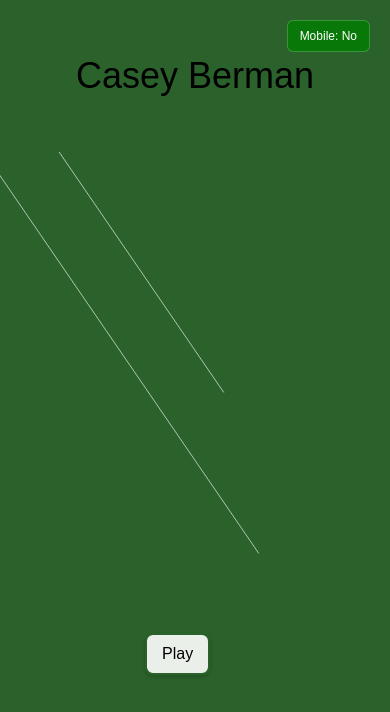
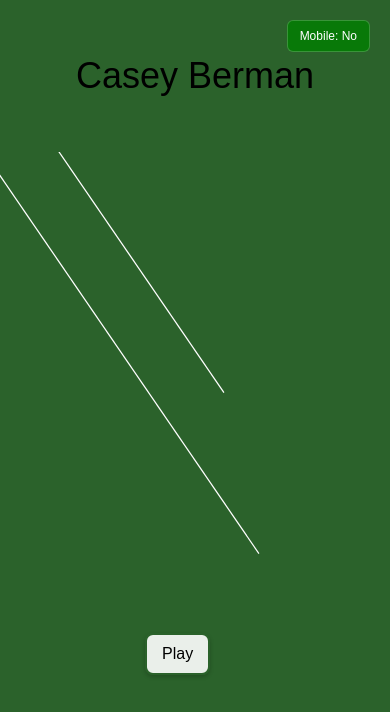
Before and after one commit to straubo/rain_js, a website with bundled scripts: page public/index.html in a window 390 px wide. Both pictures are taken after a click on the button "Pause". Built offline with nearby package versions, Linux system fonts and the light colour scheme; a web font is replaced by a local one.

Commit message:
reduced visual blip at end of svg line

```diff
--- a/public/index.css
+++ b/public/index.css
@@ -15,6 +15,12 @@ body {
 .second {
     left: 175px;
     top: 450px;
+}
+
+.cls-1 {
+    stroke-linecap: butt;
+    paint-order: stroke fill;
+    shape-rendering: geometricPrecision;
 }
 
 .cls-1,
--- a/public/js/index.js
+++ b/public/js/index.js
@@ -2,11 +2,14 @@ import mobileDetection from './mobileDetection.js';
 
 let rainInterval;
 let isPaused = false;
+let isMobile = false; // Local mobile state for performance
 
 window.onload = function() {
     setupMobileDetection();
+    // Initialize local mobile state
+    isMobile = mobileDetection.getIsMobile();
     // Start rain with appropriate interval based on mobile detection
-    const initialInterval = mobileDetection.getIsMobile() ? 500 : 300;
+    const initialInterval = isMobile ? 500 : 300;
     startRain(initialInterval);
     setupPauseButton();
 };
@@ -27,8 +30,6 @@ let stopRain = () => {
 };
 
 let setupMobileDetection = () => {
-
-    // Update mobile status display
     const updateMobileStatusDisplay = (isMobile) => {
         const statusElement = document.getElementById('mobileStatus');
         const statusTextElement = document.getElementById('mobileStatusText');
@@ -40,26 +41,25 @@ let setupMobileDetection = () => {
     };
 
     // Log initial mobile status
-    console.log('Initial mobile status:', mobileDetection.getIsMobile());
+    console.log('Initial mobile status:', isMobile);
     console.log('Initial viewport size:', mobileDetection.getViewportSize());
     console.log('Device info:', mobileDetection.getDeviceInfo());
 
     // Update initial status display
     updateMobileStatusDisplay(mobileDetection.getIsMobile());
 
-    // Listen for mobile status changes
-    mobileDetection.onMobileChange((isMobile) => {
-        console.log('Mobile status changed to:', isMobile);
+    mobileDetection.onMobileChange((newIsMobile) => {
+        console.log('Mobile status changed to:', newIsMobile);
+        isMobile = newIsMobile;
 
         // Update status display
-        updateMobileStatusDisplay(isMobile);
+        updateMobileStatusDisplay(newIsMobile);
 
         // Adjust rain interval based on mobile status
-        if (isMobile) {
-            // Slower rain on mobile for better performance
+        if (newIsMobile) {
             if (rainInterval) {
                 stopRain();
-                startRain(500); // 500ms interval for mobile
+                startRain(500);
             }
         } else {
             // Normal rain speed on desktop
@@ -68,6 +68,7 @@ let setupMobileDetection = () => {
                 startRain(300); // 300ms interval for desktop
             }
         }
+        console.log('Line weight will be', newIsMobile ? '5' : '1', 'for new raindrops');
     });
 
     // Listen for viewport changes
@@ -86,7 +87,7 @@ let setupPauseButton = () => {
     pauseButton.addEventListener('click', () => {
         if (isPaused) {
             // Use mobile-appropriate interval when resuming
-            const interval = mobileDetection.getIsMobile() ? 500 : 300;
+            const interval = isMobile ? 500 : 300;
             startRain(interval);
             pauseButton.textContent = 'Pause';
             isPaused = false;
@@ -106,6 +107,7 @@ function Raindrop() {
     const rainLineLength = 1352.439268137;
     const drip1Length = 50.748687744140625;
     const drip2Length = 55.05485534667969;
+    const lineWeight = isMobile ? 5 : 2
 
     let rainContainer = document.createElementNS(
         "http://www.w3.org/2000/svg",
@@ -124,7 +126,7 @@ function Raindrop() {
         "path"
     );
 
-    this.makeRainDiv = () => {
+    this.makeRainContainer = () => {
         rainContainer.classList.add("svgContainer");
         rainContainer.setAttribute("id", "Layer_1");
         rainContainer.setAttribute("data-name", "Layer 1");
@@ -139,6 +141,7 @@ function Raindrop() {
         dripLine.setAttribute("x2", "771.85");
         dripLine.setAttribute("y2", "1119.25");
         dripLine.animateLength = rainLineLength;
+        dripLine.setAttribute("stroke-width", lineWeight);
     };
     const drip1 = () => {
         splash1.classList.add("cls-2");
@@ -147,7 +150,7 @@ function Raindrop() {
             "M780.41,1119.25a66.17,66.17,0,0,1,42.34-25.67"
         );
         splash1.animateLength = drip1Length;
-        // return drip;
+        splash1.setAttribute("stroke-width", lineWeight);
     };
     const drip2 = () => {
         splash2.setAttribute("class", "cls-3");
@@ -155,13 +158,13 @@ function Raindrop() {
             "d",
             "M762.27,1119.25a71.82,71.82,0,0,0-21.62-17.34,80.11,80.11,0,0,0-25.72-8.33"
         );
-
         splash2.animateLength = drip2Length;
+        splash2.setAttribute("stroke-width", lineWeight);
     };
     drip1();
     drip2();
     rainLine();
-    this.makeRainDiv();
+    this.makeRainContainer();
 
     this.createRain = () => {
         let rainDiv = rainContainer;
@@ -172,41 +175,53 @@ function Raindrop() {
         return rainDiv;
     };
 
-    this.triggerAnimation = function(animatedLine, classname) {
-        let temporaryLine = animatedLine;
-        temporaryLine.style.transition = temporaryLine.style.WebKitTransition =
-            "none";
-        temporaryLine.style.strokeDasharray =
-            temporaryLine.animateLength + " " + temporaryLine.animateLength;
-        temporaryLine.style.strokeDashoffset = temporaryLine.animateLength;
-        temporaryLine.classList.add("addStroke");
-        temporaryLine.getBoundingClientRect();
+    this.triggerAnimation = function (animatedLine, classname) {
+        const el = animatedLine;
 
-        temporaryLine.style.TransitionTimingFunction = "ease-in-out";
+        el.style.transition = el.style.WebkitTransition = "none";
+
+        // Compute a padded dash so the end-cap can’t peek with thick strokes
+        const strokeW = parseFloat(
+          el.getAttribute("stroke-width") || getComputedStyle(el).strokeWidth || "1"
+        );
+        const L =
+          el.animateLength ??
+          (typeof el.getTotalLength === "function" ? el.getTotalLength() : 0);
+        const pad = strokeW * 2; // (1x also works)
+        const dash = L + pad;
+
+        el.style.strokeDasharray = `${dash} ${dash}`;
+        el.style.strokeDashoffset = `${dash}`;
+
+        el.classList.add("addStroke");
+        void el.getBoundingClientRect();
+
         if (classname === "cls-1") {
-            temporaryLine.style.transition = temporaryLine.style.WebkitTransition =
-                "stroke-dashoffset 1.75s ease-in-out .5s";
+          el.style.transition = el.style.WebkitTransition =
+            "stroke-dashoffset 1.75s ease-in-out .5s, opacity 1ms linear .5s";
+          el.style.opacity = "1";
         } else {
-            temporaryLine.style.transition = temporaryLine.style.WebkitTransition =
+          el.style.transition = el.style.WebkitTransition =
             "stroke-dashoffset .25s ease-in-out";
         }
 
-        temporaryLine.style.strokeDashoffset = "0";
-        temporaryLine.addEventListener(
+        el.style.strokeDashoffset = "0";
+
+        el.addEventListener(
             "transitionend",
             () => {
             if (classname === "cls-1") {
                 rainContainer.appendChild(splash1);
                 rainContainer.appendChild(splash2);
                 window.setTimeout(() => {
-                        temporaryLine.classList.remove("addStroke");
-                        temporaryLine.parentNode.remove();
+                el.classList.remove("addStroke");
+                el.parentNode.remove();
                 }, 300);
-                }
-            },
+            }},
             { once: true }
         );
     };
+
     this.triggerAnimation(
         this.createRain().getElementsByClassName("cls-1")[0],
         "cls-1"
```
Lines whose indentation alone changed are shown as unchanged.
